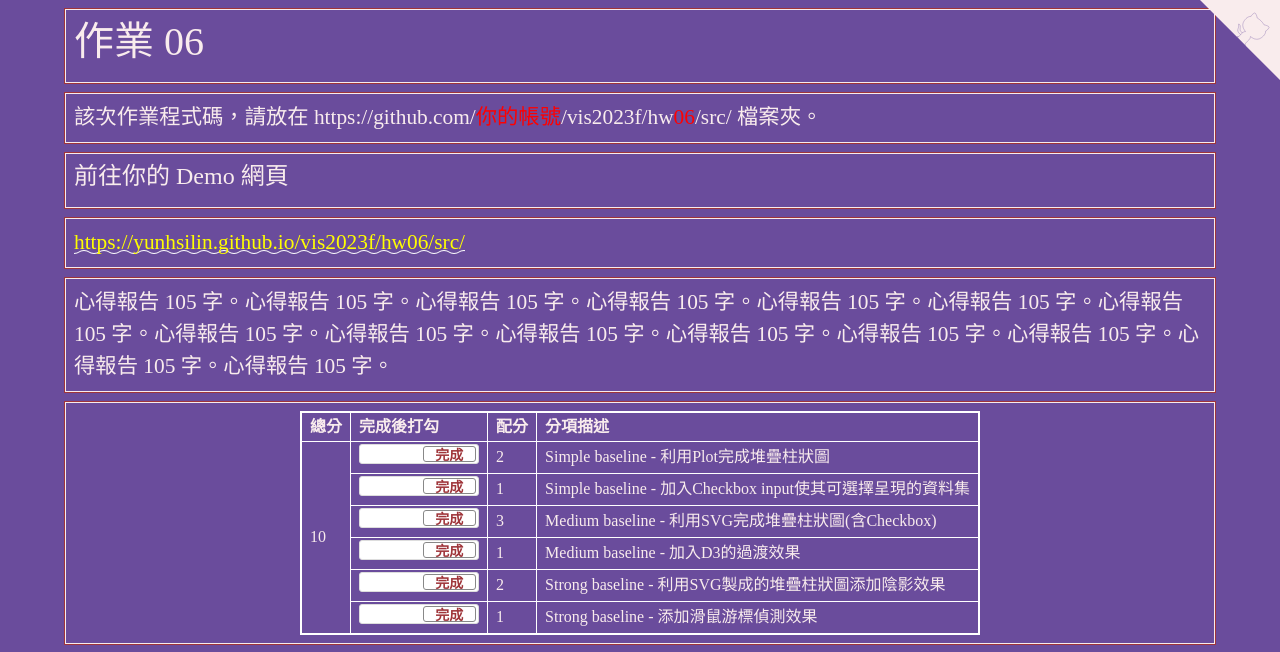
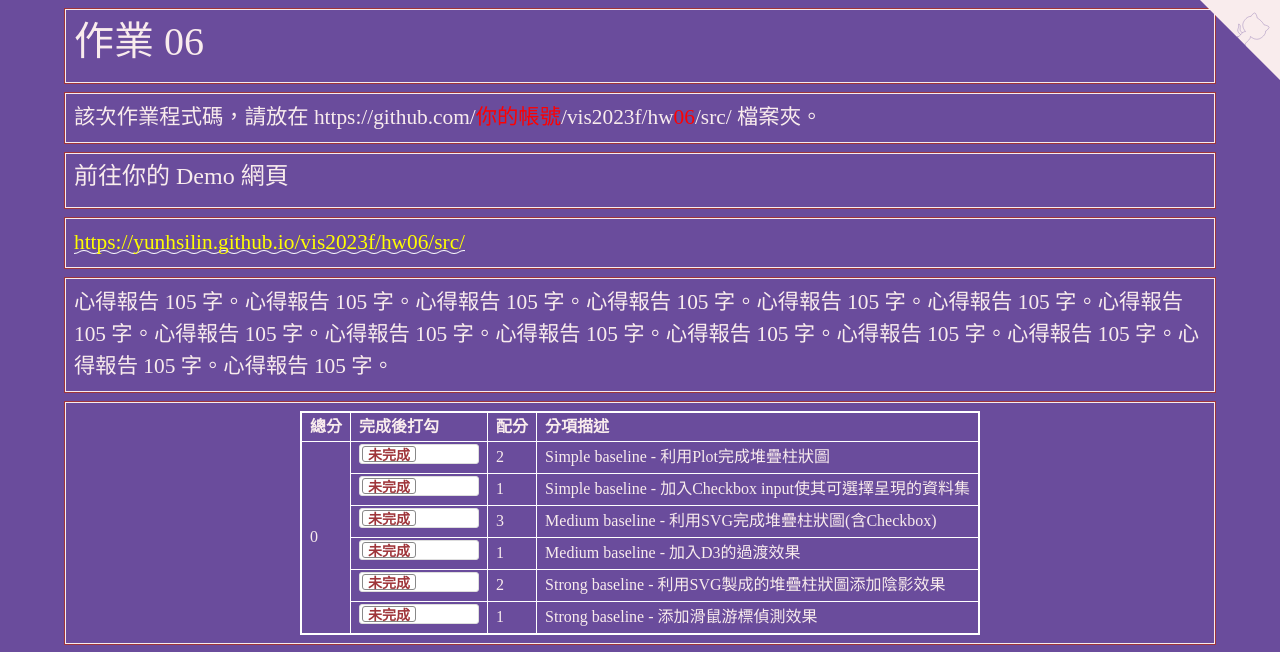
Before and after one commit to yunhsilin/vis2023f, a plain HTML site: page hw06/index.html in a window 1280 px wide. Shown: the top 652 px of the page. Drawn offline with nearby package versions, Linux system fonts and the light colour scheme.

Commit message:
Update index.html

```diff
--- a/hw06/index.html
+++ b/hw06/index.html
@@ -219,7 +219,7 @@
         <tr>
           <td rowspan="7" id="myTotal"></td>
           <td>
-            <input type="checkbox" class="flipswitch" id="myCheckbox1" checked>
+            <input type="checkbox" class="flipswitch" id="myCheckbox1">
             </input>
           </td>
           <td id='m1'>2</td>
@@ -227,7 +227,7 @@
         </tr>
         <tr>
           <td>
-            <input type="checkbox" class="flipswitch" id="myCheckbox2" checked>
+            <input type="checkbox" class="flipswitch" id="myCheckbox2">
             </input>
           </td>
           <td id='m2'>1</td>
@@ -235,7 +235,7 @@
         </tr>
         <tr>
           <td>
-            <input type="checkbox" class="flipswitch" id="myCheckbox3" checked>
+            <input type="checkbox" class="flipswitch" id="myCheckbox3">
             </input>
           </td>
           <td id='m3'>3</td>
@@ -244,7 +244,7 @@
 
         <tr>
           <td>
-            <input type="checkbox" class="flipswitch" id="myCheckbox4" checked>
+            <input type="checkbox" class="flipswitch" id="myCheckbox4">
             </input>
           </td>
           <td id='m4'>1</td>
@@ -252,7 +252,7 @@
         </tr>
         <tr>
           <td>
-            <input type="checkbox" class="flipswitch" id="myCheckbox5" checked>
+            <input type="checkbox" class="flipswitch" id="myCheckbox5">
             </input>
           </td>
           <td id='m5'>2</td>
@@ -260,7 +260,7 @@
         </tr>
         <tr>
           <td>
-            <input type="checkbox" class="flipswitch" id="myCheckbox6" checked>
+            <input type="checkbox" class="flipswitch" id="myCheckbox6">
             </input>
           </td>
           <td id='m6'>1</td>
```
